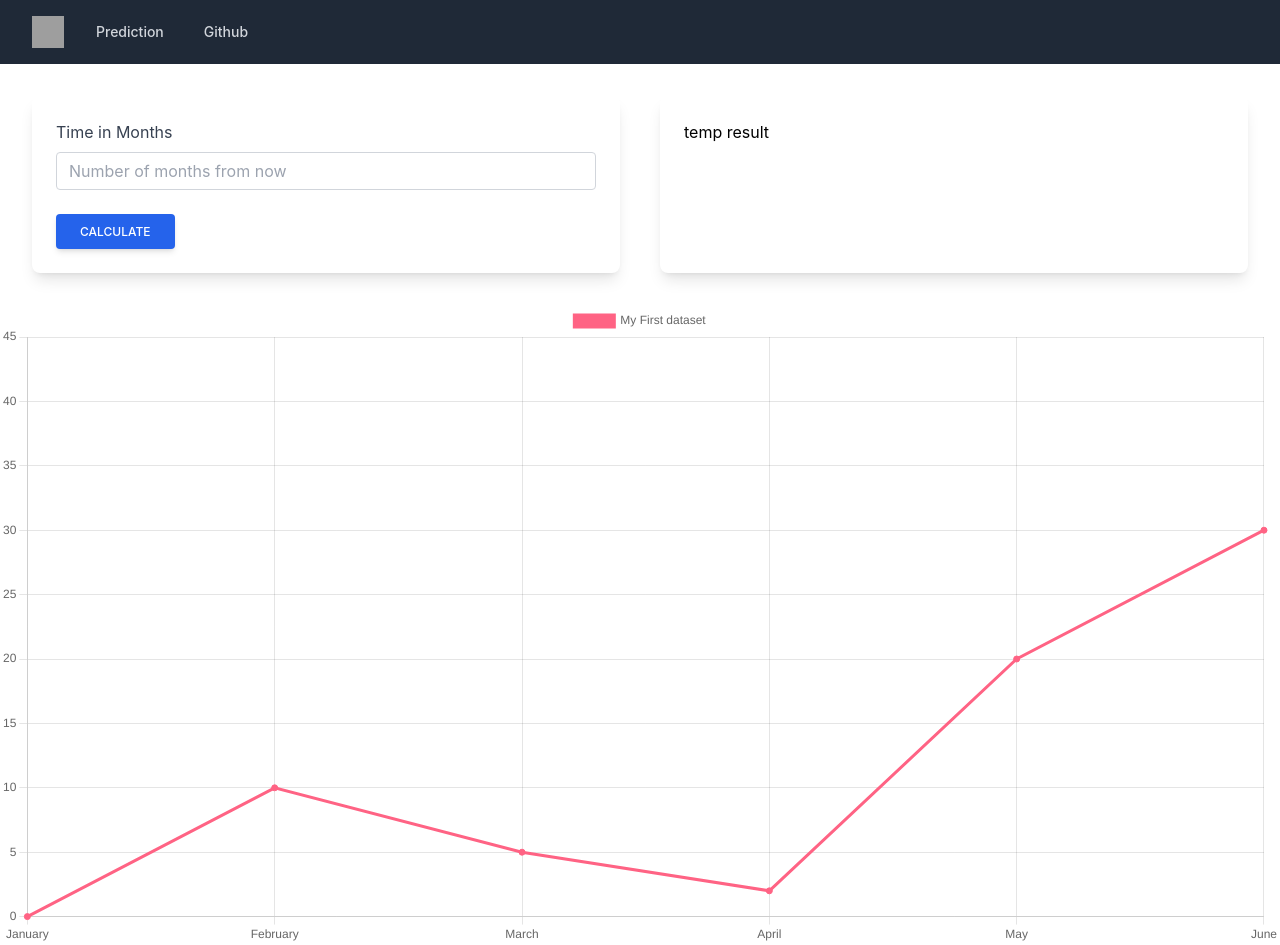
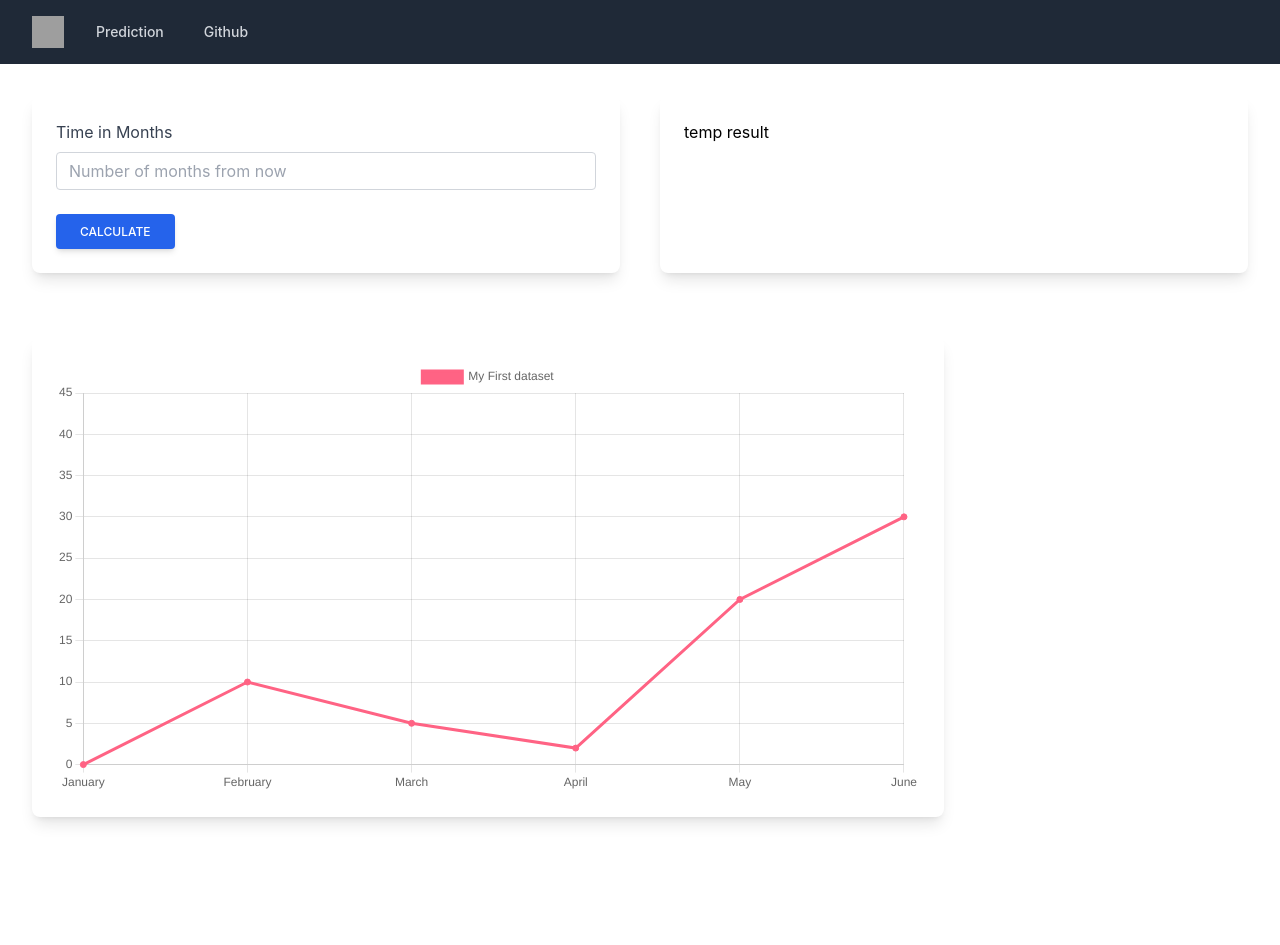
Before and after one commit to KevinZheng14815/Hackathon, a React (Create React App) app in the folder frontend/: page /prediction in a window 1280 px wide. After the commit the page ends 849 px from the top, so only its background shows below. Built offline with nearby package versions, Linux system fonts and the light colour scheme; no server answers; grey boxes are pictures that could not be loaded; the HTML template or start-up script is replaced by a standard one.

Commit message:
styled prediction tab

```diff
--- a/frontend/src/pages/Prediction.js
+++ b/frontend/src/pages/Prediction.js
@@ -113,9 +113,9 @@
         </div>
 
         {/* Visualization of data */}
-        <div className="data-display">
+        <div class="p-8">
             <div className='line-chart'>
-                <div class="">
+                <div class="block p-6 rounded-lg shadow-lg bg-white w-3/4">
                     <LineChart />
 
                 </div>
```
